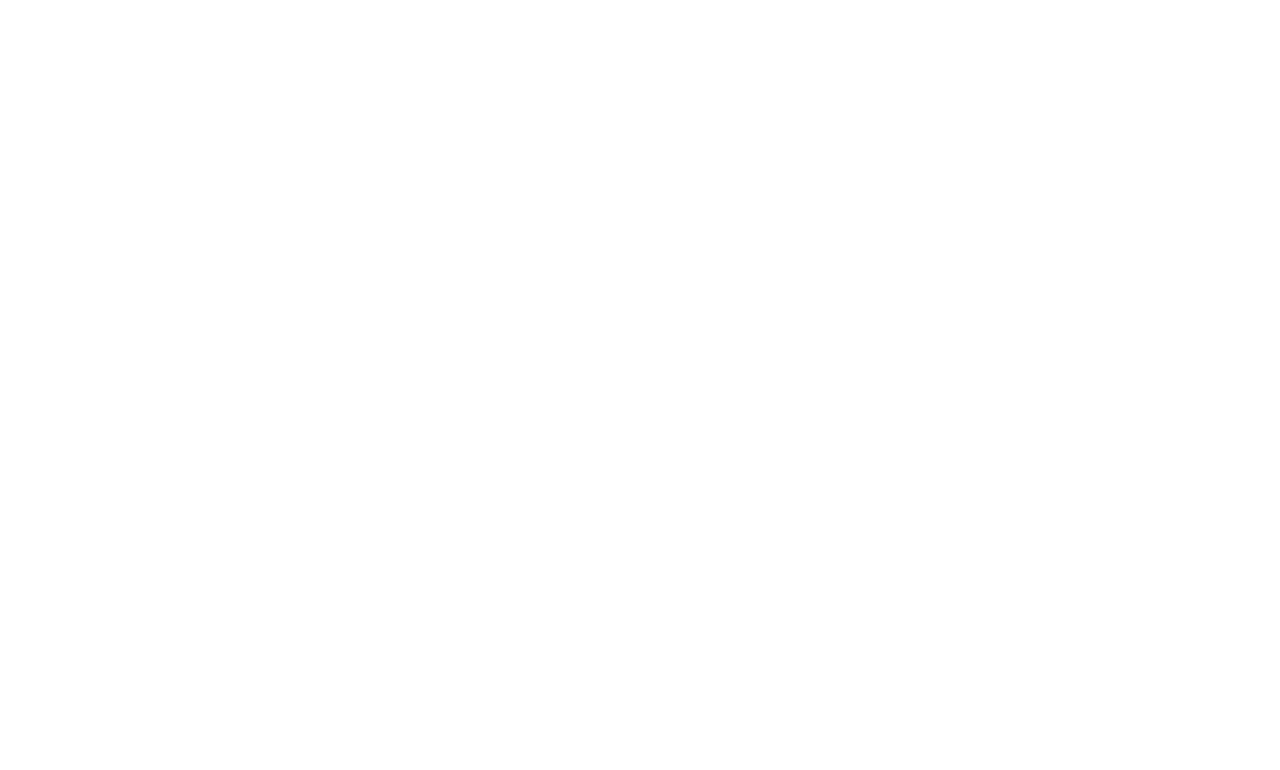
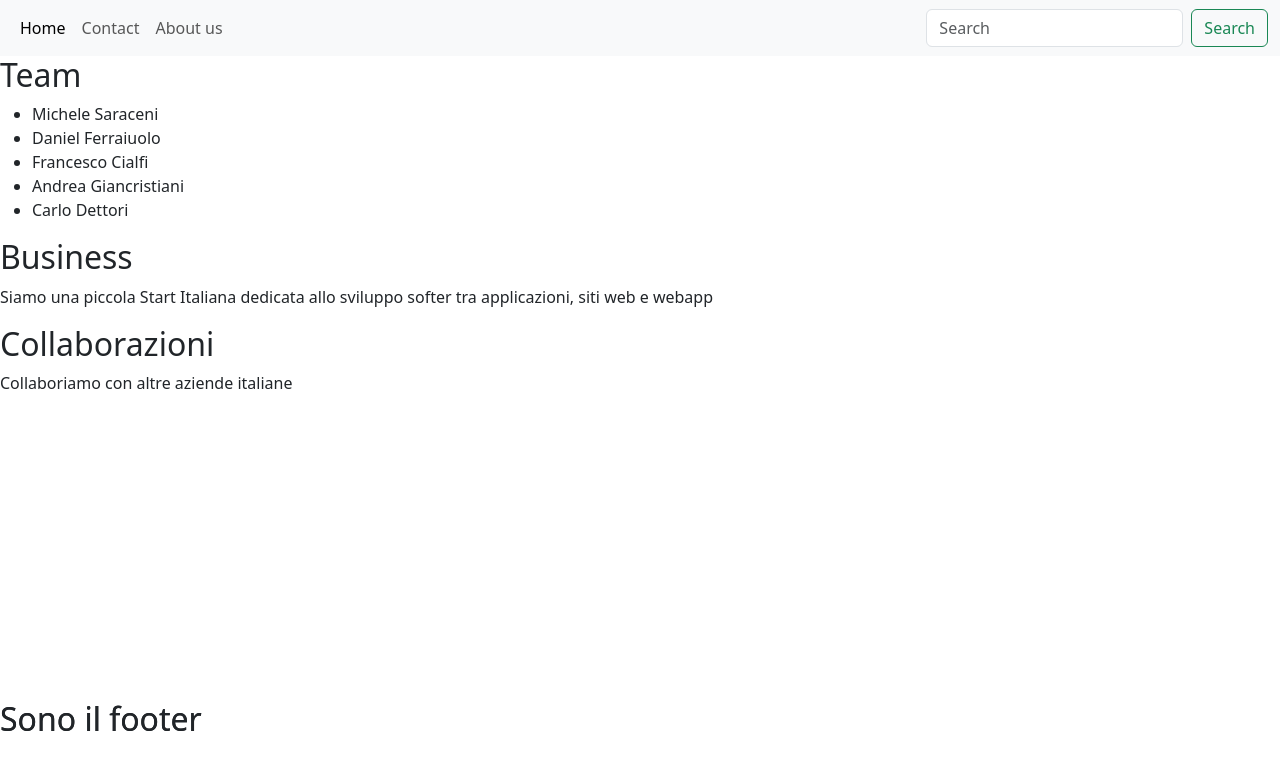
Before and after one commit to DanielFerraiuolo98/webapp-react, a React (Vite) app in the folder react/: page /aboutus in a window 1280 px wide. Shown: the top 770 px of the page. Built offline with nearby package versions, Linux system fonts and the light colour scheme.

Commit message:
aggiunta del routing e delle principali pagine

```diff
--- a/react/src/App.jsx
+++ b/react/src/App.jsx
@@ -1,9 +1,23 @@
+import DefaultLayout from "./layout/DefaultLayout";
+import { BrowserRouter, Routes, Route } from "react-router-dom";
+import HomePage from "./pages/HomePage";
+import ContactPage from "./pages/ContactPage";
+import AboutUsPage from "./pages/AboutUsPage";
 
 
 function App() {
 
   return (
     <>
+      <BrowserRouter>
+        <Routes>
+          <Route Component={DefaultLayout}>
+            <Route path="/" Component={HomePage} />
+            <Route path="/contact" Component={ContactPage} />
+            <Route path="/aboutus" Component={AboutUsPage} />
+          </Route>
+        </Routes>
+      </BrowserRouter>
     </>
   )
 }
--- /dev/null
+++ b/react/src/components/FooterComponent.jsx
@@ -0,0 +1,9 @@
+export default function FooterComponent() {
+    return (
+        <>
+            <footer>
+                <h2>Sono il footer</h2>
+            </footer>
+        </>
+    )
+}
--- /dev/null
+++ b/react/src/components/HeaderComponent.jsx
@@ -0,0 +1,32 @@
+export default function HeaderComponent() {
+    return (
+        <>
+            <header>
+                <nav className="navbar navbar-expand-lg bg-body-tertiary">
+                    <div className="container-fluid">
+                        <button className="navbar-toggler" type="button" data-bs-toggle="collapse" data-bs-target="#navbarTogglerDemo03" aria-controls="navbarTogglerDemo03" aria-expanded="false" aria-label="Toggle navigation">
+                            <span className="navbar-toggler-icon"></span>
+                        </button>
+                        <div className="collapse navbar-collapse" id="navbarTogglerDemo03">
+                            <ul className="navbar-nav me-auto mb-2 mb-lg-0">
+                                <li className="nav-item">
+                                    <a className="nav-link active" aria-current="page" href="/">Home</a>
+                                </li>
+                                <li className="nav-item">
+                                    <a className="nav-link" href="/contact">Contact</a>
+                                </li>
+                                <li className="nav-item">
+                                    <a className="nav-link" href="/aboutus">About us</a>
+                                </li>
+                            </ul>
+                            <form className="d-flex" role="search">
+                                <input className="form-control me-2" type="search" placeholder="Search" aria-label="Search" />
+                                <button className="btn btn-outline-success" type="submit">Search</button>
+                            </form>
+                        </div>
+                    </div>
+                </nav>
+            </header>
+        </>
+    )
+}
--- a/react/src/index.css
+++ b/react/src/index.css
@@ -3,3 +3,16 @@
   padding: 0;
   box-sizing: border-box;
 }
+
+header {
+  height: 100px;
+  position: fixed;
+  width: 100%;
+}
+
+footer {
+  height: 100px;
+  position: fixed;
+  bottom: 0;
+  width: 100%;
+}
--- /dev/null
+++ b/react/src/layout/DefaultLayout.jsx
@@ -0,0 +1,13 @@
+import { Outlet } from "react-router-dom";
+import HeaderComponent from "../components/HeaderComponent";
+import FooterComponent from "../components/FooterComponent";
+
+export default function DefaultLayout() {
+    return (
+        <>
+            <HeaderComponent />
+            <Outlet />
+            <FooterComponent />
+        </>
+    )
+}
--- /dev/null
+++ b/react/src/pages/AboutUsPage.jsx
@@ -0,0 +1,28 @@
+import DefaultLayout from "../layout/DefaultLayout"
+export default function AboutUsPage() {
+    return (
+        <>
+            <DefaultLayout />
+            <h1>Chi Siamo</h1>
+            <div>
+                <h2>Team</h2>
+                <ul>
+                    <li>Michele Saraceni</li>
+                    <li>Daniel Ferraiuolo</li>
+                    <li>Francesco Cialfi</li>
+                    <li>Andrea Giancristiani</li>
+                    <li>Carlo Dettori</li>
+                </ul>
+            </div>
+            <div>
+                <h2>Business</h2>
+                <p>Siamo una piccola Start Italiana dedicata allo sviluppo softer tra applicazioni, siti web e webapp</p>
+            </div >
+
+            <div>
+                <h2>Collaborazioni</h2>
+                <p>Collaboriamo con altre aziende italiane</p>
+            </div>
+        </>
+    )
+}
--- /dev/null
+++ b/react/src/pages/ContactPage.jsx
@@ -0,0 +1,19 @@
+import DefaultLayout from "../layout/DefaultLayout"
+export default function ContactPage() {
+    return (
+        <>
+            <DefaultLayout />
+            <h1>Mettiti in contatto con noi!</h1>
+            <div>
+                <h2>Team Mail Contact</h2>
+                <ul>
+                    <li>Michele Saraceni <a href="">michele@saraceni.it</a> </li>
+                    <li>Daniel Ferraiuolo <a href="">daniel@ferraiuolo.it</a> </li>
+                    <li>Francesco Cialfi <a href="">francesco@cialfi.it</a> </li>
+                    <li>Andrea Giancristiani <a href="">andrea@giancristiani.it</a> </li>
+                    <li>Carlo Dettori <a href="">carlo@dettori.it</a> </li>
+                </ul>
+            </div>
+        </>
+    )
+}
--- /dev/null
+++ b/react/src/pages/HomePage.jsx
@@ -0,0 +1,8 @@
+import DefaultLayout from "../layout/DefaultLayout"
+export default function HomePage() {
+    return (
+        <>
+            <DefaultLayout />
+        </>
+    )
+}
```
